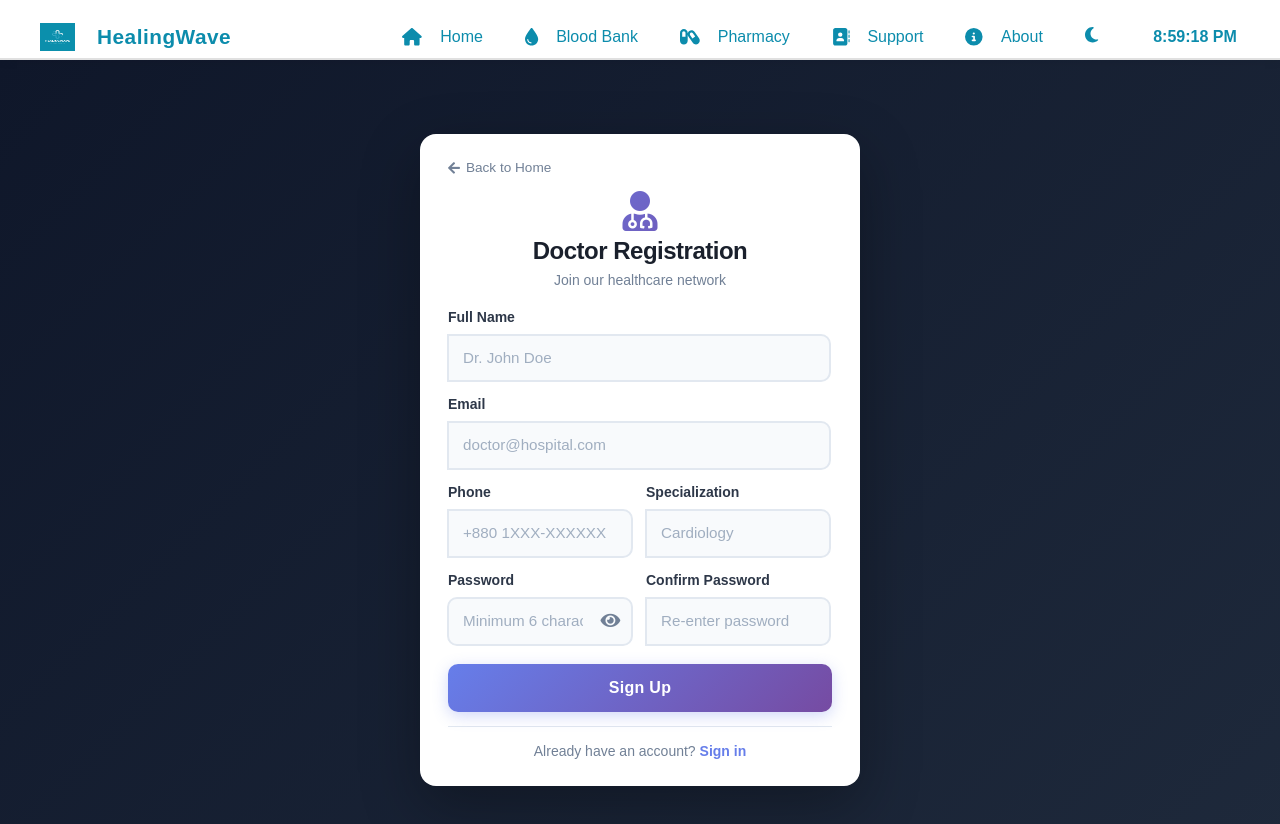
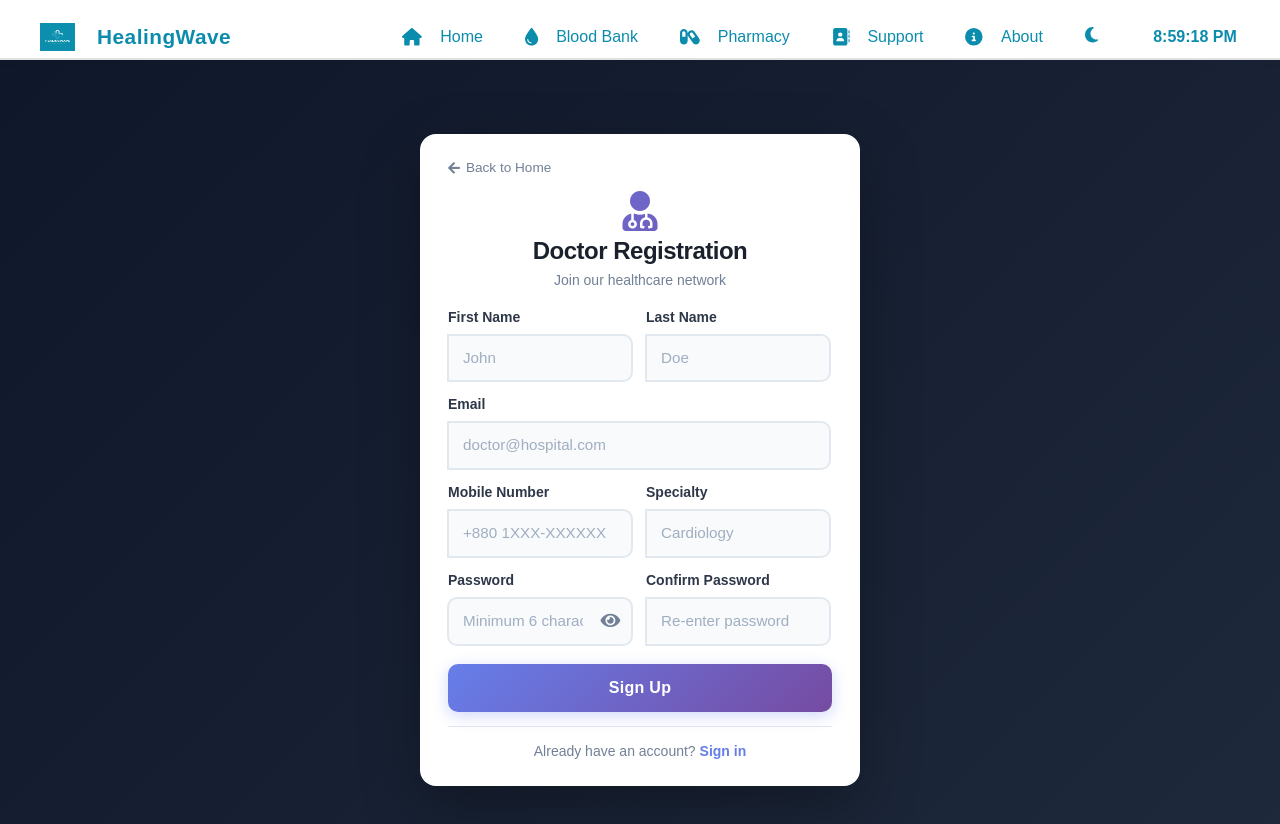
Before and after one commit to mirza-shafi/Hospital_Management_Portal, a React (Create React App) app in the folder FRONTEND/: page /doctor-signup in a window 1280 px wide. Shown: the top 824 px of the page. Built offline with nearby package versions, Linux system fonts and the light colour scheme; a small style sheet from the web is missing; what chartjs-plugin-datalabels, pdfmake would draw is missing.

Commit message:
feat: Dockerize MongoDB, refine doctor registration fields, and update frontend API proxy configuration.

```diff
--- a/FRONTEND/package.json
+++ b/FRONTEND/package.json
@@ -61,7 +61,7 @@
       "last 1 safari version"
     ]
   },
-  "proxy": "http://localhost:5000",
+  "proxy": "http://backend:8000",
   "devDependencies": {
     "autoprefixer": "^10.4.20",
     "postcss": "^8.4.40",
--- a/FRONTEND/src/components/DoctorLogin.js
+++ b/FRONTEND/src/components/DoctorLogin.js
@@ -30,7 +30,7 @@ const DoctorLogin = () => {
 
     try {
       const res = await axios.post(
-        `${process.env.REACT_APP_API_URL}/api/doctors/dlogin`,
+        '/api/doctors/dlogin',
         { email, password },
         { headers: { 'Content-Type': 'application/json' } }
       );
--- a/FRONTEND/src/components/DoctorSignUp.js
+++ b/FRONTEND/src/components/DoctorSignUp.js
@@ -7,10 +7,11 @@ import './styles/Login.css';
 const DoctorSignUp = () => {
   const navigate = useNavigate();
   const [formData, setFormData] = useState({
-    name: '',
+    firstName: '',
+    lastName: '',
     email: '',
-    phone: '',
-    specialization: '',
+    mobileNumber: '',
+    specialty: '',
     password: '',
     confirmPassword: ''
   });
@@ -18,7 +19,7 @@ const DoctorSignUp = () => {
   const [loading, setLoading] = useState(false);
   const [showPassword, setShowPassword] = useState(false);
 
-  const { name, email, phone, specialization, password, confirmPassword } = formData;
+  const { firstName, lastName, email, mobileNumber, specialty, password, confirmPassword } = formData;
 
   const onChange = e => {
     setError('');
@@ -28,7 +29,7 @@ const DoctorSignUp = () => {
   const onSubmit = async e => {
     e.preventDefault();
 
-    if (!name || !email || !phone || !specialization || !password || !confirmPassword) {
+    if (!firstName || !lastName || !email || !mobileNumber || !specialty || !password || !confirmPassword) {
       setError('All fields are required');
       return;
     }
@@ -48,8 +49,8 @@ const DoctorSignUp = () => {
 
     try {
       const res = await axios.post(
-        `${process.env.REACT_APP_API_URL}/api/doctors/dregister`,
-        { name, email, phone, specialization, password }
+        '/api/doctors/dregister',
+        { firstName, lastName, email, mobileNumber, specialty, password }
       );
 
       if (res.data) {
@@ -80,16 +81,29 @@ const DoctorSignUp = () => {
         </div>
 
         <form onSubmit={onSubmit} className="login-form">
+          <div className="input-row">
             <div className="input-group">
-            <label>Full Name</label>
+              <label>First Name</label>
               <input
                 type="text"
-              name="name"
-              value={name}
+                name="firstName"
+                value={firstName}
                 onChange={onChange}
-              placeholder="Dr. John Doe"
+                placeholder="John"
                 required
               />
+            </div>
+            <div className="input-group">
+              <label>Last Name</label>
+              <input
+                type="text"
+                name="lastName"
+                value={lastName}
+                onChange={onChange}
+                placeholder="Doe"
+                required
+              />
+            </div>
           </div>
 
           <div className="input-group">
@@ -106,11 +120,11 @@ const DoctorSignUp = () => {
 
           <div className="input-row">
             <div className="input-group">
-              <label>Phone</label>
+              <label>Mobile Number</label>
               <input
                 type="tel"
-                name="phone"
-                value={phone}
+                name="mobileNumber"
+                value={mobileNumber}
                 onChange={onChange}
                 placeholder="+880 1XXX-XXXXXX"
                 required
@@ -118,11 +132,11 @@ const DoctorSignUp = () => {
             </div>
 
             <div className="input-group">
-              <label>Specialization</label>
+              <label>Specialty</label>
               <input
                 type="text"
-                name="specialization"
-                value={specialization}
+                name="specialty"
+                value={specialty}
                 onChange={onChange}
                 placeholder="Cardiology"
                 required
```
Also changed, not shown: 2 other files (tests, documents, lock files or other folders). Lines whose indentation alone changed are shown as unchanged.
